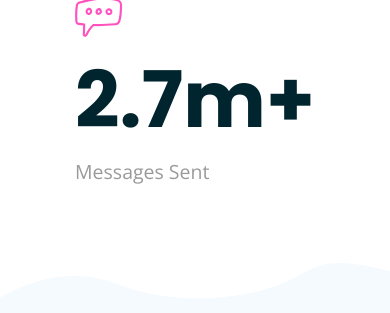
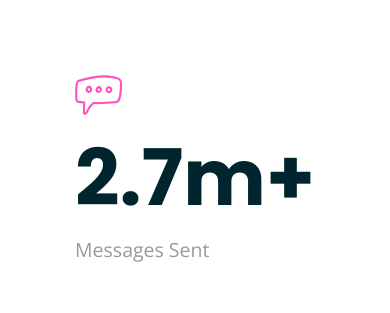
Before and after one commit to UrbiCZ/Huddle-landing-page-with-curved-sections, a plain HTML site: page index.html in a window 390 px wide. Shown: the part 1035-1348 px from the top of the page. Drawn offline with nearby package versions, Linux system fonts and the light colour scheme.

Commit message:
Add files via upload

```diff
--- a/css/styles.css
+++ b/css/styles.css
@@ -457,6 +457,10 @@ form .right {
     .footer-section .content > .content-right {
         margin-top: 0rem;
     }
+
+    .counter-content > .counter-right {
+        margin-top: 6rem;
+    }
 }
 
 @media screen and (max-width: 516px) {
```
